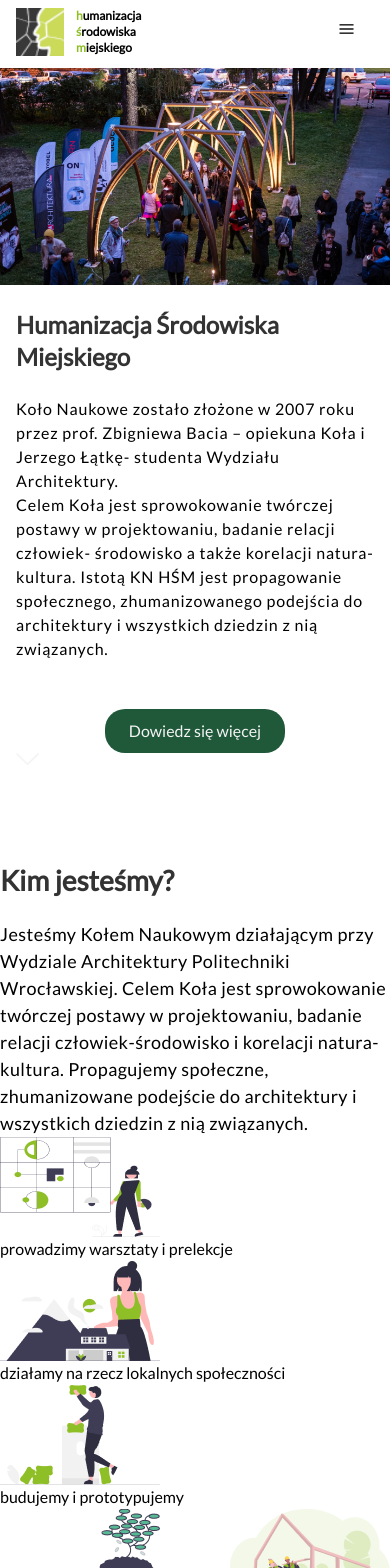
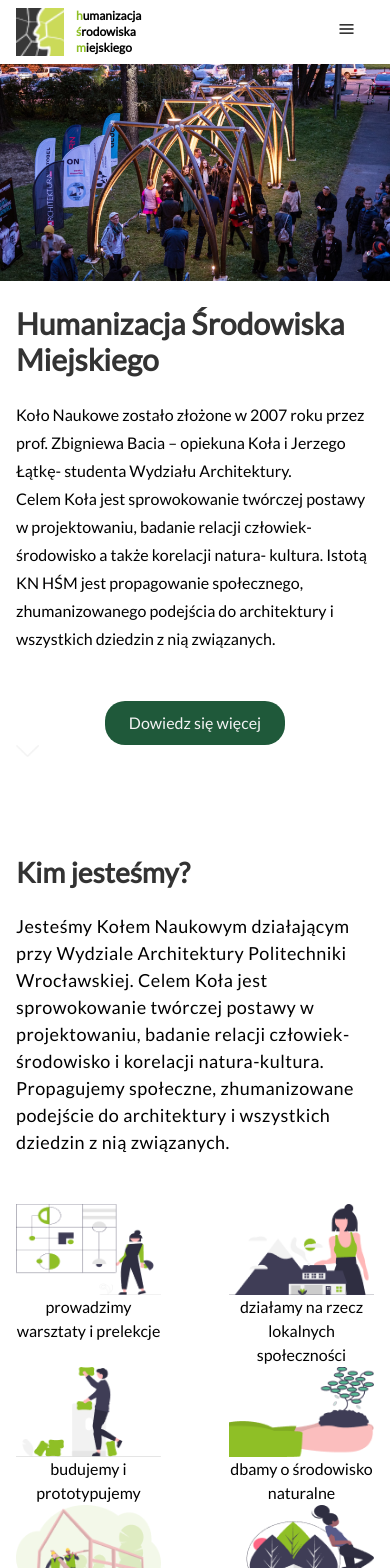
Before and after one commit to CodersCrew/hsm-website, a Next.js app: page / in a window 390 px wide. Shown: the top 1568 px of the page. Built offline with nearby package versions, Linux system fonts and the light colour scheme.

Commit message:
bugfix: fix navbar

```diff
--- a/src/components/Navbar/index.tsx
+++ b/src/components/Navbar/index.tsx
@@ -27,17 +27,20 @@ export const Navbar = () => {
   }, [open]);
 
   return (
-    <nav className="sticky top-0 z-10 m-auto mb-3 flex w-full max-w-7xl flex-col bg-neutral/10 md:flex-row md:justify-between">
-      <Logo>
+    <nav className="sticky top-0 z-10 w-full bg-neutral/10 pb-2">
+      <div className='flex flex-col md:flex-row md:justify-between max-w-7xl mx-auto'>
+        <Logo>
         <BurgerMenu toggleNav={toggleNav} BurgerMenuSrc={BurgerMenuSrc} />
       </Logo>
       <ul
-        className={` fixed top-[56px] z-10 flex h-[calc(100vh_-_56px)] w-full flex-col items-center space-y-4 bg-neutral/10 pt-3 transition-transform ${toggleClassNav} text-[16px] md:static  md:h-[56px] md:w-auto md:transform-none md:flex-row md:items-center md:gap-x-4 md:space-y-0 md:pr-4 lg:gap-8`}
+        className={`fixed top-[56px] z-10 flex h-full w-full flex-col items-center space-y-4 bg-neutral/10 pt-3 transition-transform ${toggleClassNav} text-[16px] md:static  md:h-[56px] md:w-auto md:transform-none md:flex-row md:items-center md:gap-x-4 md:space-y-0 md:pr-4 lg:gap-8`}
       >
         {NavItems.map((item) => (
           <NavItem navItem={item.navItem} navItemSrc={item.navSrc} key={item.id} />
         ))}
       </ul>
+      </div>
+
     </nav>
   );
 };
--- a/src/containers/HeaderHomePage/index.tsx
+++ b/src/containers/HeaderHomePage/index.tsx
@@ -10,14 +10,14 @@ export const HeaderHomePage = () => (
   <section className="relative mx-auto max-h-[961px] max-w-[1440px]">
     <Image src={HeaderImage} width={1440} height={961} alt="Ludzie na spotkaniu" />
     <div className=" justify-end from-black/70 via-black/20 to-black/0 px-4 md:absolute md:bottom-[0] md:flex md:h-full md:w-full md:flex-col md:bg-gradient-to-t md:px-14 md:text-neutral/20 lg:px-[120px]">
-      <h1 className="my-6 text-2xl font-semibold text-neutral/90 md:text-4xl md:text-neutral/20">
+      <h1 className="my-6 text-3xl font-semibold text-neutral/90 md:text-4xl md:text-neutral/20">
         Humanizacja Środowiska Miejskiego
       </h1>
-      <p className="text-base tracking-wider md:text-[18px]">
+      <p className="text-base leading-7 lg:tracking-widest lg:text-[18px]">
         Koło Naukowe zostało złożone w 2007 roku przez prof. Zbigniewa Bacia – opiekuna Koła i Jerzego Łątkę- studenta
         Wydziału Architektury.
       </p>
-      <p className="mb-12 text-base font-normal tracking-wider md:text-[18px]">
+      <p className="mb-12 text-base leading-7 font-normal lg:tracking-widest lg:text-[18px]">
         Celem Koła jest sprowokowanie twórczej postawy w projektowaniu, badanie relacji człowiek- środowisko a także
         korelacji natura- kultura. Istotą KN HŚM jest propagowanie społecznego, zhumanizowanego podejścia do
         architektury i wszystkich dziedzin z nią związanych.
@@ -26,7 +26,7 @@ export const HeaderHomePage = () => (
       <Button
         kind="primary"
         text="Dowiedz się więcej"
-        className="mx-auto flex h-[44px] items-center rounded-20 border-none text-base md:mx-1 md:mb-[68px] md:self-start md:bg-neutral/20 md:font-semibold md:text-primary/90"
+        className="mx-auto flex h-[44px] items-center rounded-20 border-none text-base md:mx-1 md:mb-16 md:self-start md:bg-neutral/20 md:font-semibold md:text-primary/90"
       />
       <Link href="/" className="mx-auto mb-3">
         <Image src={Arrow} width={23} height={50} alt="Strzałka do kolejnej sekcji" />
--- a/src/containers/WhoWeAreHomePage/ImagesContainer.tsx
+++ b/src/containers/WhoWeAreHomePage/ImagesContainer.tsx
@@ -7,9 +7,9 @@ type ImageContainerProps = {
 };
 
 const ImagesContainer = ({ src, altSrc, content }: ImageContainerProps) => (
-  <div className='flex flex-col'>
+  <div className="flex max-w-[145px] flex-col">
     <Image src={src} alt={altSrc} height={100} width={160} />
-    <p>{content}</p>
+    <p className="text-center">{content}</p>
   </div>
 );
 
--- a/src/containers/WhoWeAreHomePage/index.tsx
+++ b/src/containers/WhoWeAreHomePage/index.tsx
@@ -21,7 +21,7 @@ const imagesData = [
 export const WhoWeAreHomePage = () => (
   <section className="mt-[94px]">
     <div className="flex">
-      <div>
+      <div className="mx-4">
         <div>
           <h2 className="pb-5 text-[28px] font-semibold text-neutral/90">Kim jesteśmy?</h2>
           <p className="text-[18px] tracking-wide">
@@ -31,7 +31,7 @@ export const WhoWeAreHomePage = () => (
             związanych.
           </p>
         </div>
-        <div className="flex flex-wrap justify-between">
+        <div className="mt-12 flex flex-wrap justify-between">
           {imagesData.map((image) => (
             <ImagesContainer key={image.altSrc} src={image.src} altSrc={image.altSrc} content={image.content} />
           ))}
--- a/src/fonts/lato.ts
+++ b/src/fonts/lato.ts
@@ -1,7 +1,7 @@
 import { Lato } from '@next/font/google';
 
 const fontLato = Lato({
-  weight: '400',
+  weight: ['400'],
   subsets: ['latin'],
   display: 'swap',
 });
--- a/src/pages/index.tsx
+++ b/src/pages/index.tsx
@@ -10,10 +10,8 @@ const Home = () => (
       <meta name="viewport" content="width=device-width, initial-scale=1" />
       <link rel="icon" href="/favicon.ico" />
     </Head>
-    <main>
       <HeaderHomePage />
-      <WhoWeAreHomePage/>
-    </main>
+      <WhoWeAreHomePage />
   </>
 );
 
```
